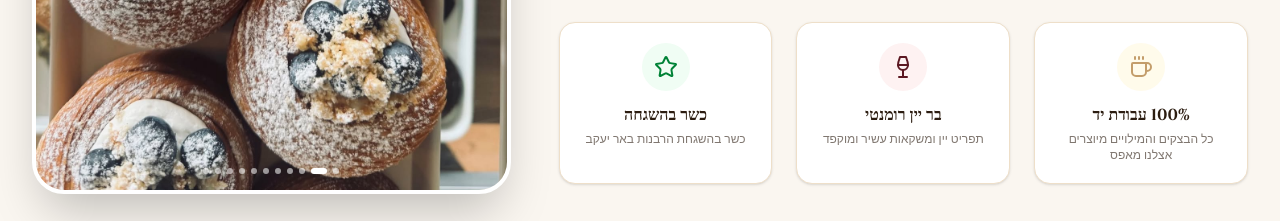
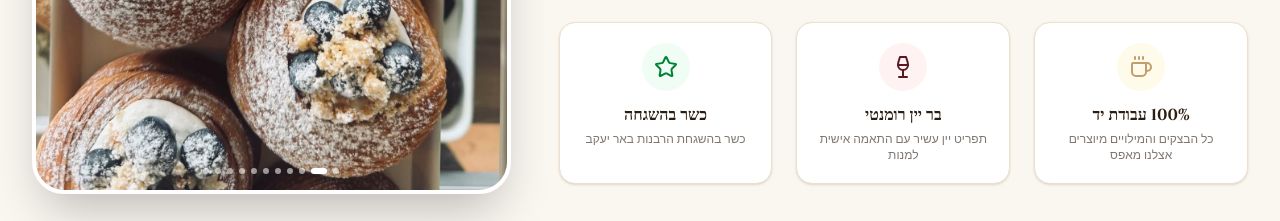
Before and after one commit to oded86w/Ella1, a React (Vite) app: page / in a window 1280 px wide. Shown: the part 1300-1521 px from the top of the page. Built offline with nearby package versions, Linux system fonts and the light colour scheme; a web font is replaced by a local one.

Commit message:
Okkkkhhjlhgghbhh

```diff
--- a/src/App.tsx
+++ b/src/App.tsx
@@ -98,7 +98,7 @@ export default function App() {
           setCurrentStatus({
             isOpen: true,
             activeMenu: 'evening',
-            message: 'פתוח כעת! בר יין ואווירת ערב קסומה 🍷✨',
+            message: 'פתוח כעת! בר יין ותפריט ערב פעיל 🍷🍔',
           });
         } else {
           setCurrentStatus({
@@ -212,7 +212,7 @@ export default function App() {
                   <strong className="text-brand-wine">בחלקו הראשון של היום,</strong> אנחנו פטיסירי ובייקרי תוסס. ריח החמאה הלוהט שעולה מתנורי האבן שלנו מדי בוקר יקבל את פניכם לצד קפה ספשלטי מובחר. כל מאפה שמרים, קרואסון, ודניש מיוצר בעבודת יד מוקפדת מחומרי הגלם הטובים בעולם.
                 </p>
                 <p>
-                  <strong className="text-brand-wine">עם רדת החשכה (החל מ-17:00),</strong> האורות מעומעמים, הנרות נדלקים והמוזיקה משתנה. קפה אלה הופך לבר יין אינטימי ואיכותי. אנו מציעים חוויית בר יין רומנטית ואינטימית עם ערבי קונספט מיוחדים, לצד תפריט יינות בוטיק ישראליים מקומיים ועולמיים שנבחרו עבורכם בקפידה.
+                  <strong className="text-brand-wine">עם רדת החשכה (החל מ-17:00),</strong> האורות מעומעמים, הנרות נדלקים והמוזיקה משתנה. קפה אלה הופך לבר יין אינטימי ואיכותי. אנו מגישים תפריט ערב ייחודי מתחלף עם ערבי קונספט, מנות טאפאס מענגות ופלטות גבינות מיושנות, לצד תפריט יינות בוטיק ישראליים מקומיים ועולמיים שנבחרו עבורכם בקפידה.
                 </p>
               </div>
 
@@ -231,7 +231,7 @@ export default function App() {
                     <Wine size={24} />
                   </div>
                   <h4 className="font-display font-bold text-[#2c1d11] text-sm sm:text-base">בר יין רומנטי</h4>
-                  <p className="text-xs text-brand-brown/60 mt-1">תפריט יין ומשקאות עשיר ומוקפד</p>
+                  <p className="text-xs text-brand-brown/60 mt-1">תפריט יין עשיר עם התאמה אישית למנות</p>
                 </div>
 
                 <div className="bg-white p-5 rounded-2xl border border-[#eedfc9] shadow-sm text-center">
--- a/src/components/LocationHours.tsx
+++ b/src/components/LocationHours.tsx
@@ -43,7 +43,7 @@ export default function LocationHours() {
                     <span className="font-bold text-brand-brown font-display text-sm sm:text-base">ימי ראשון עד חמישי</span>
                     <span className="font-mono text-sm font-bold text-brand-wine">8:00 - 23:00</span>
                   </div>
-                  <p className="text-xs text-brand-brown/60 mt-0.5">חוויית בר יין רומנטית ואינטימית החל מהשעה 17:00</p>
+                  <p className="text-xs text-brand-brown/60 mt-0.5">תפריט ערב מיוחד מוגש החל מהשעה 17:00</p>
                 </div>
               </div>
 
```
